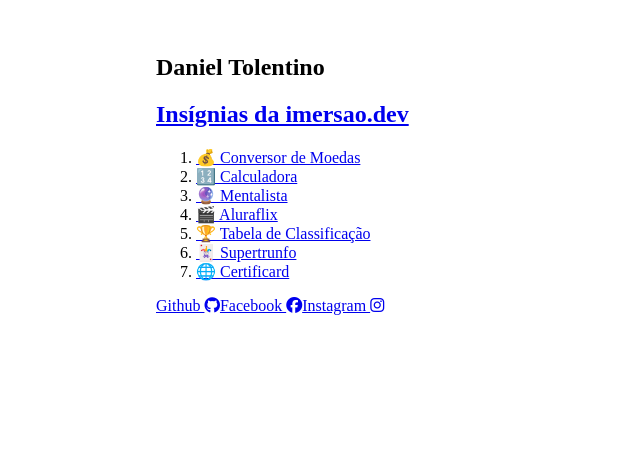
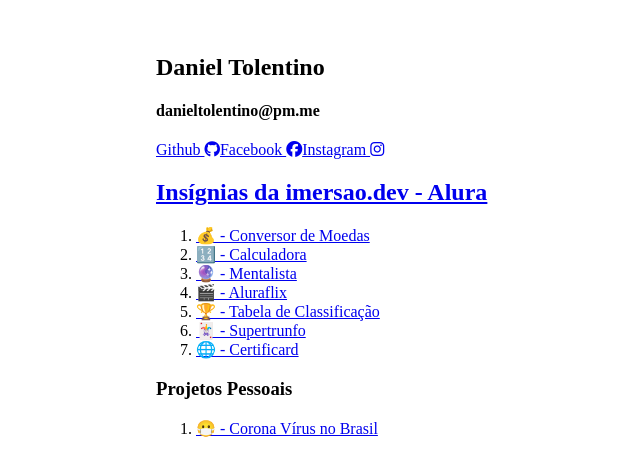
Before and after one commit to DanielTolentino/portfolio, a Next.js app: page / in a window 1280 px wide. Shown: the top 476 px of the page, without its empty margins (196-836 px from the left). Built offline with nearby package versions, Linux system fonts and the light colour scheme.

Commit message:
Adciona @pm.me e reposiociona divs
Ajusta  a posição dos links sociais para o topo, e adiciona uma div para projetos pessoais.

```diff
--- a/pages/index.js
+++ b/pages/index.js
@@ -58,25 +58,33 @@
 	</header>
 
 	<h1>Daniel Tolentino</h1>
-
-	<div className="div-meio">
-		<h2><a href="https://imersao.dev/" className="a-header" target="_blank">Insígnias da imersao.dev</a></h2>
-		<ol>
-			<li><a href="https://conversorimersaodev.netlify.app/" target="_blank">💰 Conversor de Moedas</a></li>
-			<li><a href="https://codepen.io/danieltolentino/full/OJWPRVL" target="_blank">🔢 Calculadora</a></li>
-			<li><a href="https://codepen.io/danieltolentino/full/RwKWbpP" target="_blank">🔮 Mentalista</a></li>
-			<li><a href="https://codepen.io/danieltolentino/full/dyNXKRm" target="_blank">🎬 Aluraflix</a></li>
-			<li><a href="https://codepen.io/danieltolentino/full/OJWWbvE" target="_blank">🏆 Tabela de Classificação</a></li>
-			<li><a href="https://codepen.io/danieltolentino/full/OJWpJdK" target="_blank">🃏 Supertrunfo</a></li>
-			<li><a href="https://danieltolentino.github.io/" target="_blank">🌐 Certificard</a></li>
-		</ol>
-	</div>
-	<div className="div-buttons">
+  <h4>danieltolentino@pm.me</h4>
+  <div className="div-buttons">
 		<a href="https://github.com/DanielTolentino" className="a-git" target="_blank">Github <i class="fab fa-github"></i></a>
 		<a href="https://www.facebook.com/Daniel.Tolentino0/" className="a-fb" target="_blank">Facebook <i class="fab fa-facebook"></i></a>
 		<a href="https://www.instagram.com/daniel.tolentino.0/" className="a-insta" target="_blank">Instagram <i class="fab fa-instagram"></i></a>
 
 	</div>
+
+	<div className="div-meio">
+		<h2><a href="https://imersao.dev/" className="a-header" target="_blank">Insígnias da imersao.dev - Alura</a></h2>
+		<ol>
+			<li><a href="https://conversorimersaodev.netlify.app/" target="_blank">💰 - Conversor de Moedas</a></li>
+			<li><a href="https://codepen.io/danieltolentino/full/OJWPRVL" target="_blank">🔢 - Calculadora</a></li>
+			<li><a href="https://codepen.io/danieltolentino/full/RwKWbpP" target="_blank">🔮 - Mentalista</a></li>
+			<li><a href="https://codepen.io/danieltolentino/full/dyNXKRm" target="_blank">🎬 - Aluraflix</a></li>
+			<li><a href="https://codepen.io/danieltolentino/full/OJWWbvE" target="_blank">🏆 - Tabela de Classificação</a></li>
+			<li><a href="https://codepen.io/danieltolentino/full/OJWpJdK" target="_blank">🃏 - Supertrunfo</a></li>
+			<li><a href="https://certificard.netlify.app/" target="_blank">🌐 - Certificard</a></li>
+		</ol>
+	</div>
+  <div className="div-meio2">
+    <h3>Projetos Pessoais</h3>
+    <ol>
+    <li><a href="https://sites.google.com/view/corona-no-brasil/in%C3%ADcio" target="blank">😷 - Corona Vírus no Brasil</a></li>
+    </ol>
+  </div>
+
 </section>
 </Layout>
         )
--- a/styles/global.css
+++ b/styles/global.css
@@ -56,6 +56,16 @@
 section h2 {
 	text-align: center;
 }
+section h3 {
+	margin-top: 0%;
+	text-align: center;
+}
+section h4 {
+	padding: 0%;
+	margin-top: -15px;
+	margin-bottom: -5px;
+	text-align: center;
+}
 
 header {
 	background-image: url(../public/images/codebg_1.webp);
@@ -69,7 +79,8 @@
 	border: 1px hidden black;
 	border-radius: 2px;
 }
-.div-meio {
+.div-meio, .div-meio2 {
+	margin-top: 10px;
 	padding: 15px;
 	border: 1px hidden black;
 	background-color: #eef5fd;
@@ -84,24 +95,6 @@
 	margin-top: 10px;
 	background-color: #A8DADC;
 }
-
-/* button{
-
-	padding: 15px;
-	border: 1px hidden black;
-
-	background-color: #eef5fd;
-	border-radius: 2px;
-margin-right: 10px;
-border-radius: 5%;
-border: none;
-color: white;
-text-align: center;
-padding: 15px;
-text-decoration: none;
-display: inline-block;
-font-size: 16px;
-} */
 
 img {
 	background-image: url(../public/images/profile.webp);
```
